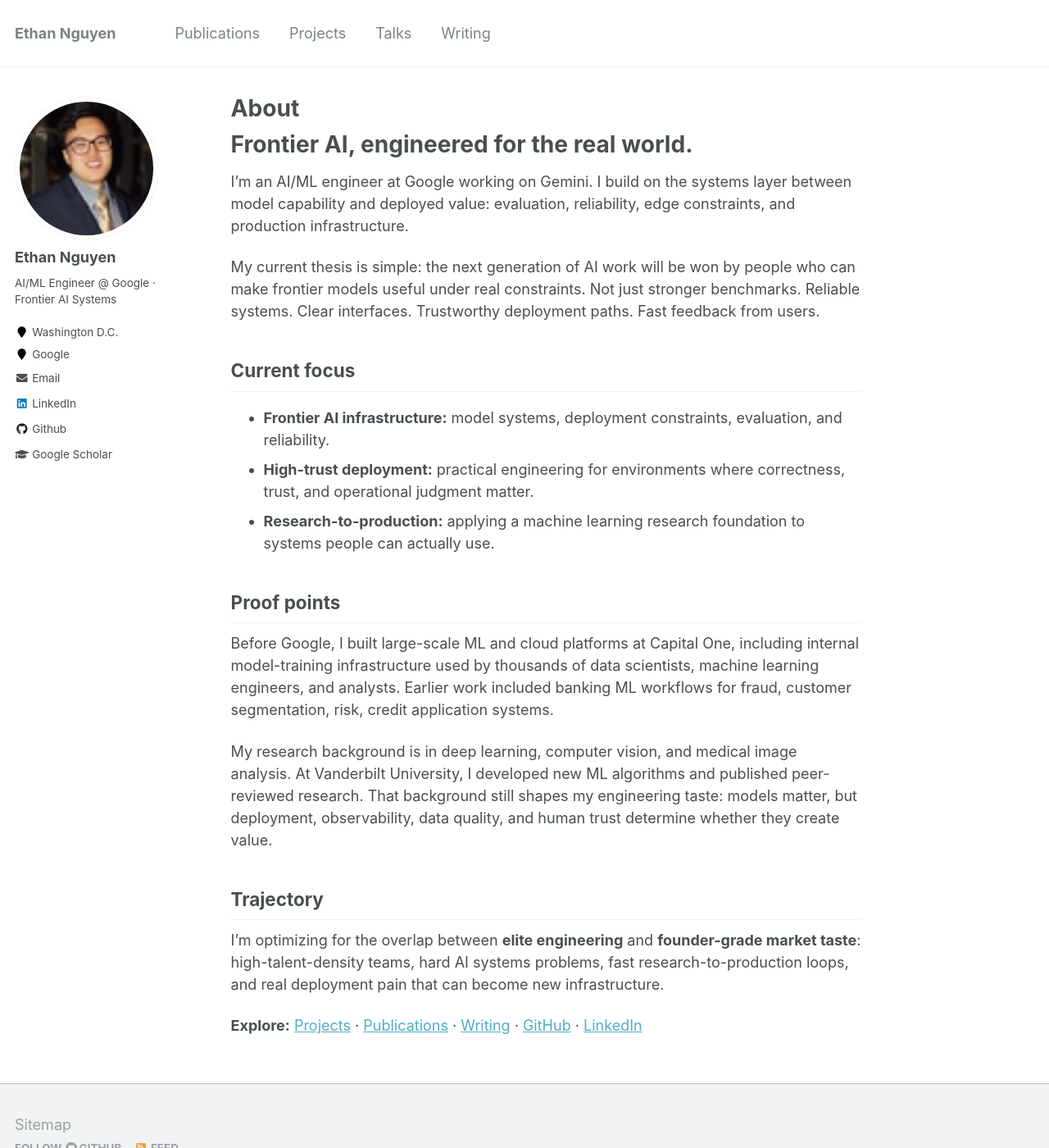
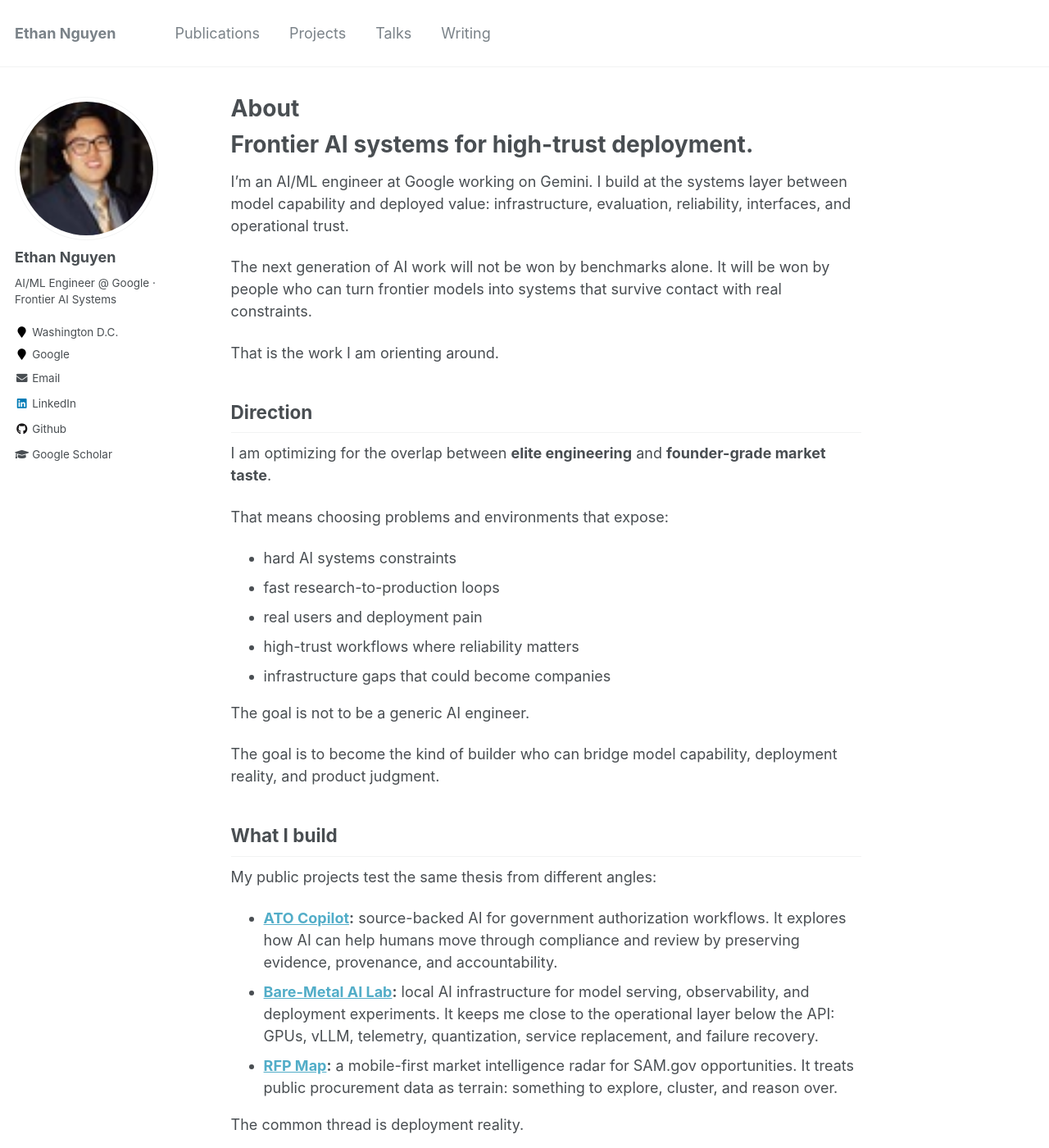
Before and after one commit to EthanHNguyen/ethanhnguyen.github.io, a Jekyll site: the page built from _pages/about.md, in a window 1280 px wide and 1400 px high. Shown: the whole window at 82% size. Built offline with Jekyll 4.4.1, drawn with Linux system fonts in a browser that asks for light colours; some of the changed text lies outside the part shown.

Commit message:
Refine homepage for founder-track brand

```diff
--- a/_pages/about.md
+++ b/_pages/about.md
@@ -1,33 +1,66 @@
 ---
 permalink: /
 title: "About"
-excerpt: "About me"
+excerpt: "Frontier AI systems builder"
 author_profile: true
 redirect_from:
   - /about/
   - /about.html
 ---
 
-# Frontier AI, engineered for the real world.
+# Frontier AI systems for high-trust deployment.
 
-I’m an AI/ML engineer at Google working on Gemini. I build on the systems layer between model capability and deployed value: evaluation, reliability, edge constraints, and production infrastructure.
+I’m an AI/ML engineer at Google working on Gemini. I build at the systems layer between model capability and deployed value: infrastructure, evaluation, reliability, interfaces, and operational trust.
 
-My current thesis is simple: the next generation of AI work will be won by people who can make frontier models useful under real constraints. Not just stronger benchmarks. Reliable systems. Clear interfaces. Trustworthy deployment paths. Fast feedback from users.
+The next generation of AI work will not be won by benchmarks alone. It will be won by people who can turn frontier models into systems that survive contact with real constraints.
 
-## Current focus
+That is the work I am orienting around.
 
-- **Frontier AI infrastructure:** model systems, deployment constraints, evaluation, and reliability.
-- **High-trust deployment:** practical engineering for environments where correctness, trust, and operational judgment matter.
-- **Research-to-production:** applying a machine learning research foundation to systems people can actually use.
+## Direction
 
-## Proof points
+I am optimizing for the overlap between **elite engineering** and **founder-grade market taste**.
 
-Before Google, I built large-scale ML and cloud platforms at Capital One, including internal model-training infrastructure used by thousands of data scientists, machine learning engineers, and analysts. Earlier work included banking ML workflows for fraud, customer segmentation, risk, credit application systems.
+That means choosing problems and environments that expose:
 
-My research background is in deep learning, computer vision, and medical image analysis. At Vanderbilt University, I developed new ML algorithms and published peer-reviewed research. That background still shapes my engineering taste: models matter, but deployment, observability, data quality, and human trust determine whether they create value.
+- hard AI systems constraints
+- fast research-to-production loops
+- real users and deployment pain
+- high-trust workflows where reliability matters
+- infrastructure gaps that could become companies
 
-## Trajectory
+The goal is not to be a generic AI engineer.
 
-I’m optimizing for the overlap between **elite engineering** and **founder-grade market taste**: high-talent-density teams, hard AI systems problems, fast research-to-production loops, and real deployment pain that can become new infrastructure.
+The goal is to become the kind of builder who can bridge model capability, deployment reality, and product judgment.
+
+## What I build
+
+My public projects test the same thesis from different angles:
+
+- **[ATO Copilot](/portfolio/ato-copilot/):** source-backed AI for government authorization workflows. It explores how AI can help humans move through compliance and review by preserving evidence, provenance, and accountability.
+- **[Bare-Metal AI Lab](/portfolio/bare-metal-ai-lab/):** local AI infrastructure for model serving, observability, and deployment experiments. It keeps me close to the operational layer below the API: GPUs, vLLM, telemetry, quantization, service replacement, and failure recovery.
+- **[RFP Map](/portfolio/rfp-map/):** a mobile-first market intelligence radar for SAM.gov opportunities. It treats public procurement data as terrain: something to explore, cluster, and reason over.
+
+The common thread is deployment reality.
+
+Models are powerful. The hard part is building systems people can actually use.
+
+## Proof base
+
+At Google, I work near frontier model systems through Gemini. Before Google, I built large-scale ML and cloud platforms at Capital One, including model-training infrastructure used by thousands of data scientists, machine learning engineers, and analysts.
+
+My research background is in deep learning, computer vision, and medical image analysis. At Vanderbilt University, I developed new ML algorithms and published peer-reviewed research.
+
+That background still shapes my engineering taste: models matter, but deployment, observability, data quality, and human trust determine whether they create value.
+
+## What I am looking for
+
+I am most interested in people, teams, and problems that compound toward one of two paths:
+
+1. **Founder-track company creation:** learning where frontier AI breaks in real workflows and where new infrastructure should exist.
+2. **Elite engineering:** working with high-talent-density teams on hard model, infrastructure, deployment, and evaluation problems.
+
+The best opportunities sit at the intersection.
+
+Hard systems. Real users. Fast loops. High standards.
 
 **Explore:** [Projects](/portfolio/) · [Publications](/publications/) · [Writing](/year-archive/) · [GitHub](https://github.com/EthanHNguyen) · [LinkedIn](https://www.linkedin.com/in/ethan-h-nguyen)
```
